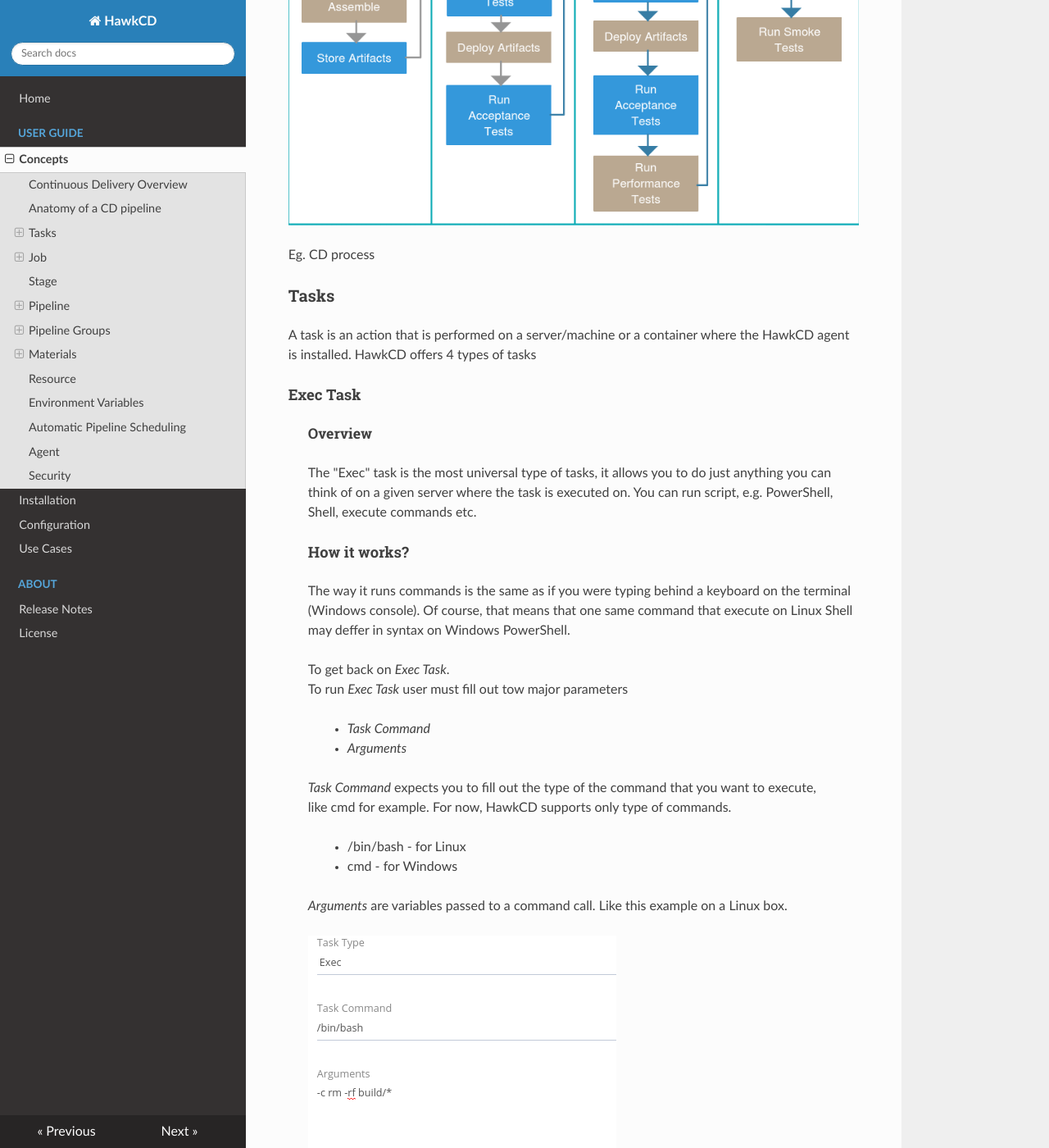
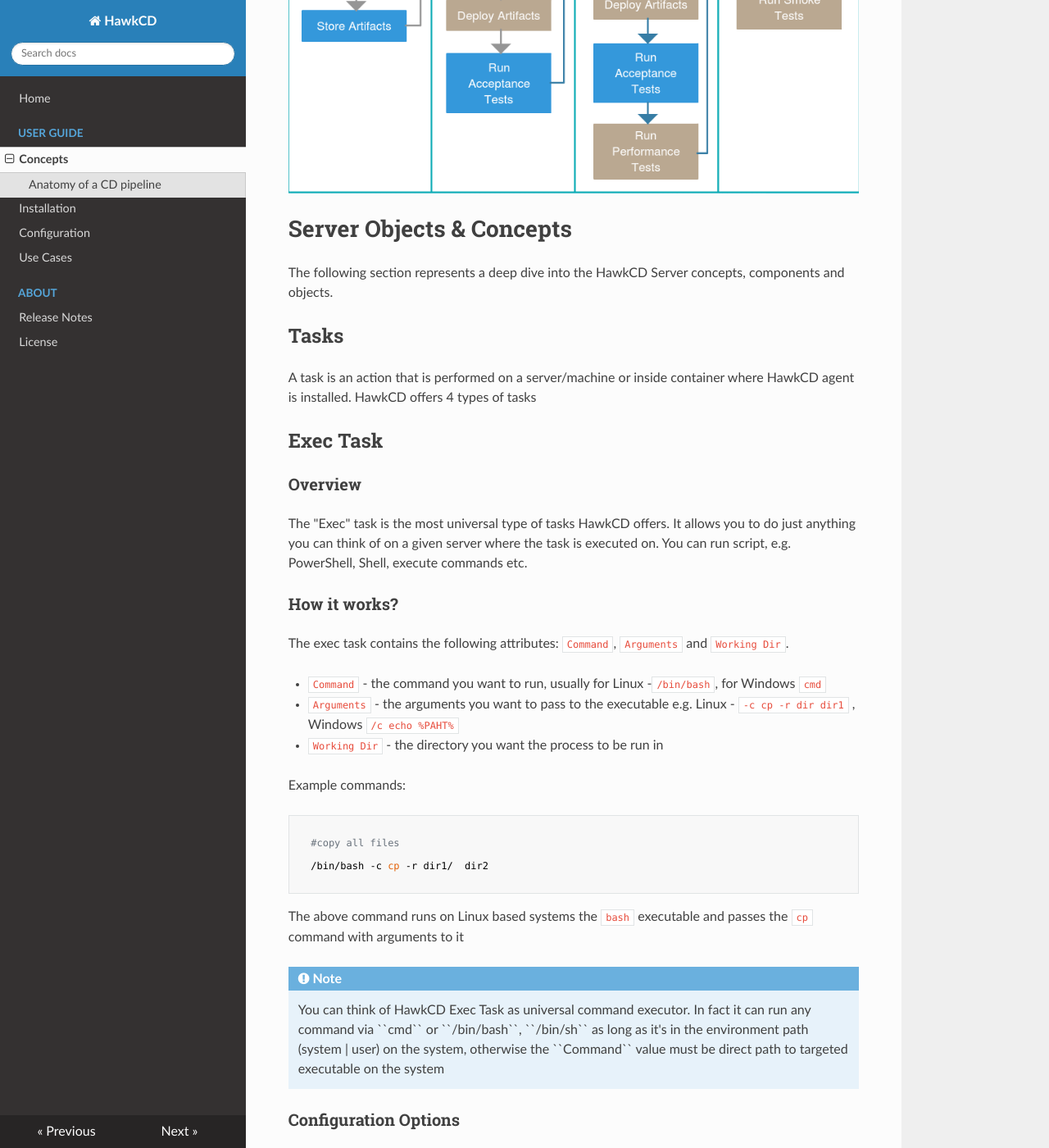
Before and after one commit to rndsolutions/docs.hawkcd.io, an MkDocs documentation site: the page built from docs/concepts/index.md, in a window 1280 px wide and 1400 px high, scrolled down 1093 px. Shown: the whole window at 82% size. Built offline with MkDocs 1.6.1, drawn with Linux system fonts in a browser that asks for light colours; nearby versions of some CDN libraries; old or Windows-style settings are respelled for this version of MkDocs; some of the changed text lies outside the part shown.

Commit message:
exec task

````diff
--- a/docs/concepts/index.md
+++ b/docs/concepts/index.md
@@ -14,53 +13,62 @@ There is no such thing as _Standard Deployment Pipeline_, however a typical CD p
 
 ![Screenshot](../img/CD_Pipeline1.png)
 
-Eg. CD process
+Server Objects & Concepts
+=========================
+The following section represents a deep dive into the HawkCD Server concepts, components and objects.
 
-### Tasks
+Tasks
+-----
 
-A task is an action that is performed on a server/machine or a container where the HawkCD agent is installed. HawkCD offers 4 types of tasks
+A task is an action that is performed on a server/machine or inside container where HawkCD agent is installed. HawkCD offers 4 types of tasks
 
-#### Exec Task
-> ##### Overview
+Exec Task
+--------------
+### Overview
 
->The "Exec" task is the most universal type of tasks, it allows you to do just anything you can think of on a given server where the task is executed on. You can run script, e.g. PowerShell, Shell, execute commands etc.
+The "Exec" task is the most universal type of tasks HawkCD offers. It allows you to do just anything you can think of on a given server where the task is executed on. You can run script, e.g. PowerShell, Shell, execute commands etc.
 
-> #### How it works?
-The way it runs commands is the same as if you were typing behind a keyboard on the terminal (Windows console). Of course, that means that one same command that execute on Linux Shell
-may deffer in syntax on Windows  PowerShell.
+### How it works?
+The exec task contains the following attributes: ``Command``, ``Arguments`` and ``Working Dir``.
 
-> To get back on *Exec Task*.<br />
-To run *Exec Task* user must fill out tow major parameters
-> > * *Task Command*
-> > * *Arguments*
+* ``Command`` - the command you want to run, usually for Linux -``/bin/bash``, for Windows ``cmd``
+* ``Arguments`` - the arguments you want to pass to the executable e.g. Linux - ``-c cp -r dir dir1`` , Windows ``/c echo %PAHT%``
+* ``Working Dir `` - the directory you want the process to be run in
 
-> *Task Command* expects you to fill out the type of the command that you want to execute,
-<br /> like cmd for example. For now,  HawkCD supports only type of commands.
+Example commands:
 
->> * /bin/bash - for Linux
->> * cmd - for Windows
+```bash
+
+  #copy all files
+
+  /bin/bash -c cp -r dir1/  dir2
+
+```
+The above command runs on Linux based systems the ``bash`` executable and passes the ``cp`` command with arguments to it
+
+  <div class="admonition note">
+  <p class="admonition-title">Note</p>
+  <p>
+  You can think of HawkCD Exec Task as universal command executor. In fact it can run any command via ``cmd`` or ``/bin/bash``, ``/bin/sh`` as long as it's in the environment path (system | user) on the system, otherwise the ``Command`` value must be direct path to targeted executable on the system
+  </p>
+  </div>
 
 
-> *Arguments* are variables passed to a command call. Like this example on a Linux box. <br />
 
->![Screenshot](../img/hawkCDSteps/exec-task.png)
+### Configuration Options
 
->*/bin/bash* is the command we want to execute (a bash script) and *-c rm -rf build/\** <br /> are the arguments that we pass to the bash script. <br /> <br />
->This example task will clear all of the files in *build* directory, which is placed in *MyProjectDirecotory*.
+The ``Exec Task`` provides two configuration options:
+
+* ``Run If Condition``
+* ``Ignore Errors ``
 
 
-> #### Configure Options
+ ``Run If Condition`` - runs under three different scenarios: ``Passed``, ``Failed`` and ``Any``.
+ If option ``Passed`` (default) is chosen, the execution of the current task will be continued only in case the previous task completed successfully - ``Passed``
+ If the option ``Failed`` is chosen it will be run only in case the previous task is marked as ``Failed``.
+ A task set to ``Any`` will always run, regardless of previous task status (``Passed`` | ``Failed``).
 
->*Exec Task* provides two configure options .
-
- >*Run If Condition* - runs under three different scenarios: *Passed*, *Failed*, *Any*. <br />
- >If option *Passed* is checked, the execution flow of the task will continue in order if the previous task is passed successfully.
- Task that is marked with *Failed* will be the first to run after any previous task has failed. To put it straight, if any task fails, the work [Agent](#agent) will
- automatically search and run  any task that its *Run If Condition* is marked with *Failed*.<br />
- >Task marked with *Any* will always run, regardless of previous state of other tasks.
-
-
- >*Ignore Errors* - Ignores errors if there are any and sets task status to *PASSED*.  <br />
+ ``Ignore Errors`` - Ignore errors, if there are any, and sets task status to ``Passed``.
 
  <div class="admonition warning">
  <p class="admonition-title">WARNING</p>
--- a/docs/css/configuration.css
+++ b/docs/css/configuration.css
@@ -6,5 +6,5 @@ div.questionTitles {
 }
 
 p{
-  margin: 10px;
+  /*margin: 10px;*/
 }
````
Also changed, not shown: other parts of docs/concepts/index.md (+4 -5 lines).
